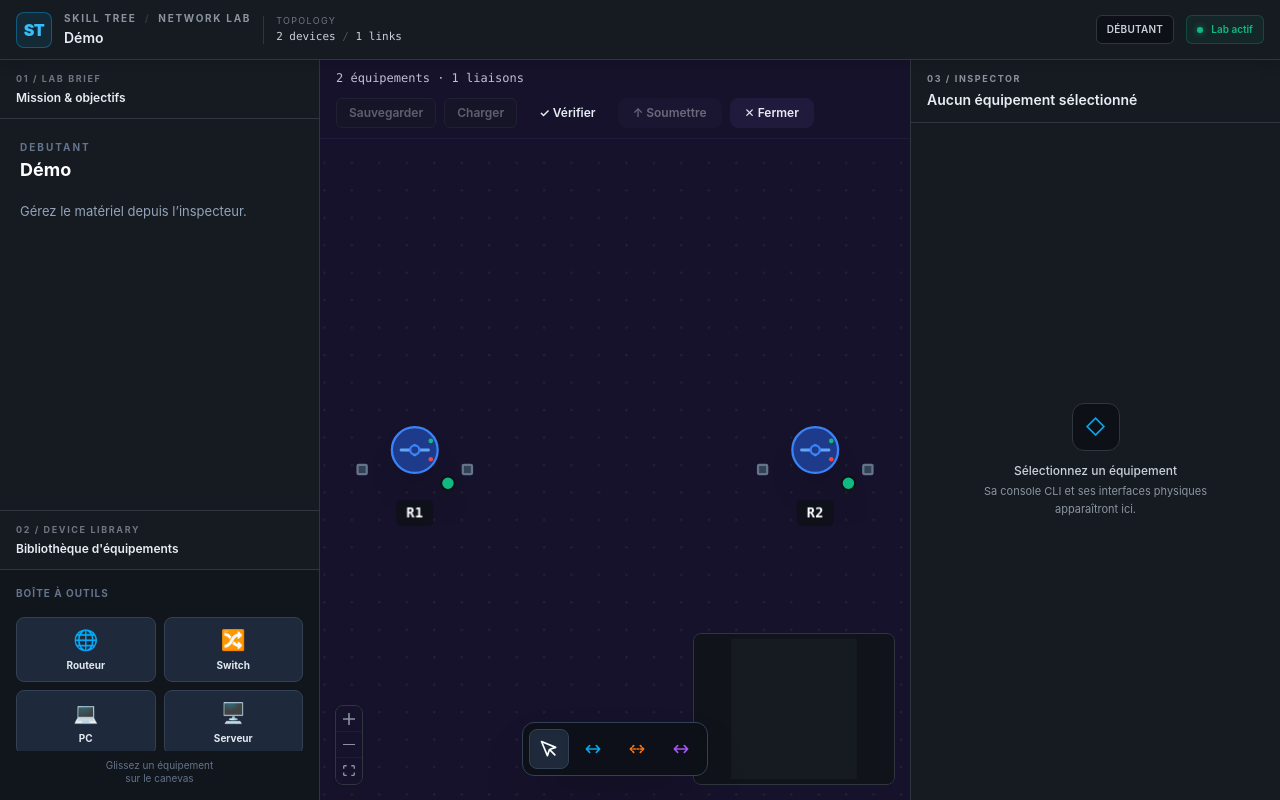
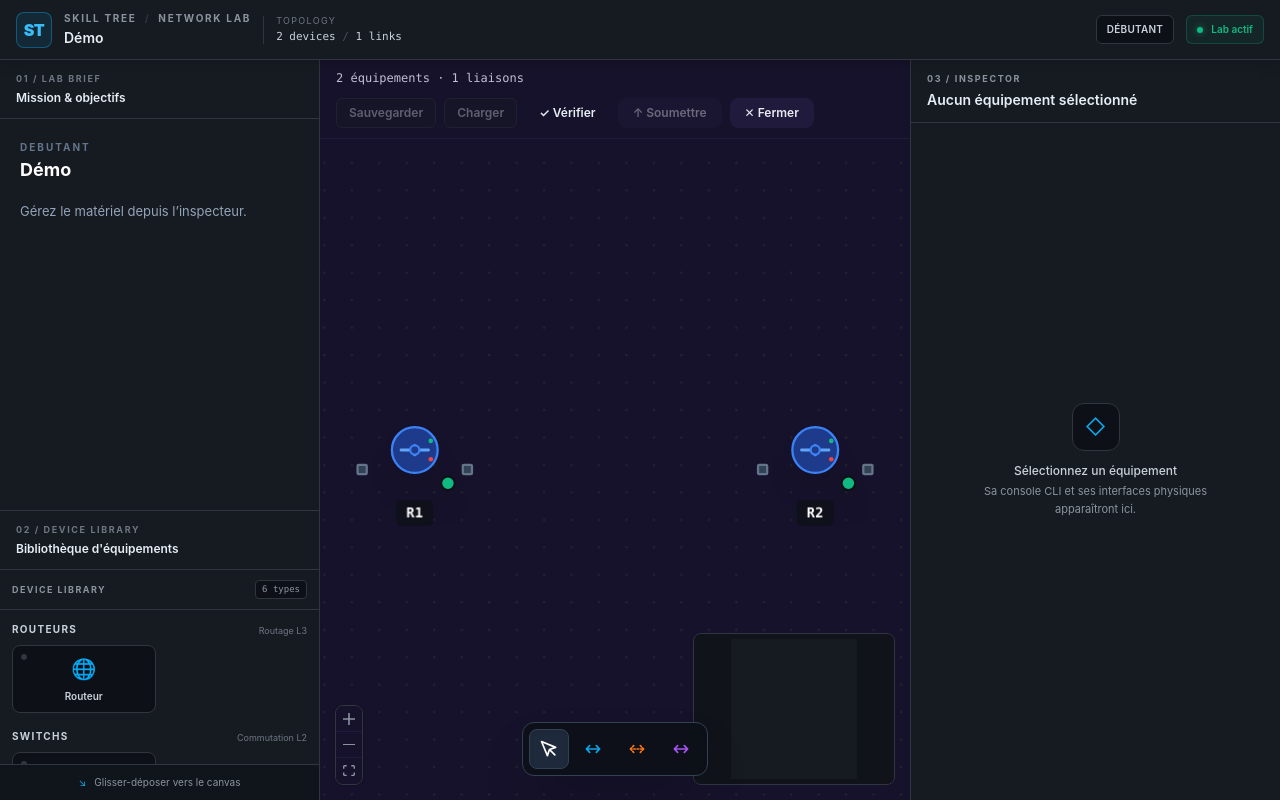
Before and after one commit to biggyseven/Skill-Tree, a React (Vite) app in the folder app/lab-workspace/: page / in a window 1280 px wide. Built offline with nearby package versions, Linux system fonts and the light colour scheme.

Commit message:
M13: group network device palette with drag affordances

```diff
--- a/app/lab-workspace/src/canvas/Palette.jsx
+++ b/app/lab-workspace/src/canvas/Palette.jsx
@@ -1,38 +1,103 @@
-import { useLabStore } from '../store/useLabStore.js';
-
-const DEVICES = [
-  { type: 'router', label: 'Routeur', icon: '🌐' },
-  { type: 'switch', label: 'Switch', icon: '🔀' },
+const DEVICE_GROUPS = [
+  {
+    title: 'Routeurs',
+    caption: 'Routage L3',
+    devices: [{ type: 'router', label: 'Routeur', icon: '🌐' }],
+  },
+  {
+    title: 'Switchs',
+    caption: 'Commutation L2',
+    devices: [{ type: 'switch', label: 'Switch', icon: '🔀' }],
+  },
+  {
+    title: 'Terminaux',
+    caption: 'Hôtes et services',
+    devices: [
       { type: 'pc', label: 'PC', icon: '💻' },
       { type: 'server', label: 'Serveur', icon: '🖥️' },
+    ],
+  },
+  {
+    title: 'Sécurité & WAN',
+    caption: 'Périmètre réseau',
+    devices: [
       { type: 'firewall', label: 'Pare-feu', icon: '🛡️' },
       { type: 'cloud', label: 'Cloud WAN', icon: '☁️' },
+    ],
+  },
 ];
 
 export function Palette() {
   const onDragStart = (event, nodeType) => {
     event.dataTransfer.setData('application/reactflow', nodeType);
+    event.dataTransfer.setData('text/plain', nodeType);
     event.dataTransfer.effectAllowed = 'move';
+    event.currentTarget.classList.add('opacity-60');
+  };
+
+  const onDragEnd = (event) => {
+    event.currentTarget.classList.remove('opacity-60');
   };
 
   return (
-    <div className="flex flex-col gap-2 p-4 h-full">
-      <div className="text-[10px] font-bold uppercase tracking-widest text-[#64748b] mb-2">Boîte à outils</div>
-      <div className="grid grid-cols-2 gap-2 overflow-y-auto">
-        {DEVICES.map((d) => (
+    <div className="flex h-full min-h-0 flex-col bg-[#161b22]">
+      <div className="flex shrink-0 items-center justify-between gap-2 border-b border-[#30363d] px-3 py-2.5">
+        <div className="text-[9px] font-bold uppercase tracking-[0.16em] text-[#8b949e]">
+          Device library
+        </div>
+        <span className="rounded border border-[#30363d] bg-[#0d1117] px-1.5 py-0.5 font-mono text-[9px] text-[#8b949e]">
+          {DEVICE_GROUPS.reduce((total, group) => total + group.devices.length, 0)} types
+        </span>
+      </div>
+
+      <div className="lab-scrollbar min-h-0 flex-1 space-y-4 overflow-y-auto p-3">
+        {DEVICE_GROUPS.map(group => (
+          <section key={group.title} aria-label={group.title}>
+            <div className="mb-2 flex items-end justify-between gap-2">
+              <h3 className="text-[10px] font-bold uppercase tracking-[0.13em] text-[#c9d1d9]">
+                {group.title}
+              </h3>
+              <span className="text-[9px] text-[#6e7681]">{group.caption}</span>
+            </div>
+
+            <div className="grid grid-cols-2 gap-2">
+              {group.devices.map(device => (
                 <div
-            key={d.type}
-            className="cursor-grab rounded-lg border border-[#334155] bg-[#1e293b] p-2 flex flex-col items-center justify-center gap-1 hover:border-[#0ea5e9] hover:bg-[#0f172a] transition-colors select-none"
-            onDragStart={(e) => onDragStart(e, d.type)}
+                  key={device.type}
+                  role="button"
+                  tabIndex={0}
+                  aria-label={`Glisser ${device.label} sur le canvas`}
                   draggable
+                  onDragStart={event => onDragStart(event, device.type)}
+                  onDragEnd={onDragEnd}
+                  className={[
+                    'group relative flex min-h-[68px] select-none flex-col items-center justify-center gap-1.5',
+                    'cursor-grab rounded-lg border border-[#30363d] bg-[#0d1117] p-2',
+                    'transition-all duration-150 ease-out',
+                    'hover:-translate-y-0.5 hover:scale-[1.015] hover:border-[#0ea5e9]/80 hover:bg-[#0ea5e9]/[0.06]',
+                    'hover:shadow-[0_5px_16px_rgba(14,165,233,0.09)] active:scale-[0.98] active:cursor-grabbing',
+                    'focus-visible:outline-none focus-visible:ring-2 focus-visible:ring-[#0ea5e9]',
+                  ].join(' ')}
                 >
-            <span className="text-xl">{d.icon}</span>
-            <span className="text-[10px] font-bold text-[#e2e8f0] text-center">{d.label}</span>
+                  <span className="absolute left-2 top-2 h-1.5 w-1.5 rounded-full bg-[#30363d] transition-colors group-hover:bg-[#0ea5e9]" />
+                  <span className="text-xl transition-transform duration-150 group-hover:scale-110" aria-hidden="true">
+                    {device.icon}
+                  </span>
+                  <span className="text-[10px] font-semibold text-[#c9d1d9] transition-colors group-hover:text-white">
+                    {device.label}
+                  </span>
                 </div>
               ))}
             </div>
-      <div className="mt-auto text-center text-[10px] text-[#64748b] leading-tight">
-        Glissez un équipement<br/>sur le canevas
+          </section>
+        ))}
+      </div>
+
+      <div className="shrink-0 border-t border-[#30363d] bg-[#0d1117]/60 px-3 py-2.5">
+        <div className="flex items-center justify-center gap-2 text-[10px] text-[#8b949e]">
+          <span className="text-[#0ea5e9]">↘</span>
+          Glisser-déposer vers le canvas
+        </div>
       </div>
     </div>
   );
```
Lines whose indentation alone changed are shown as unchanged.
